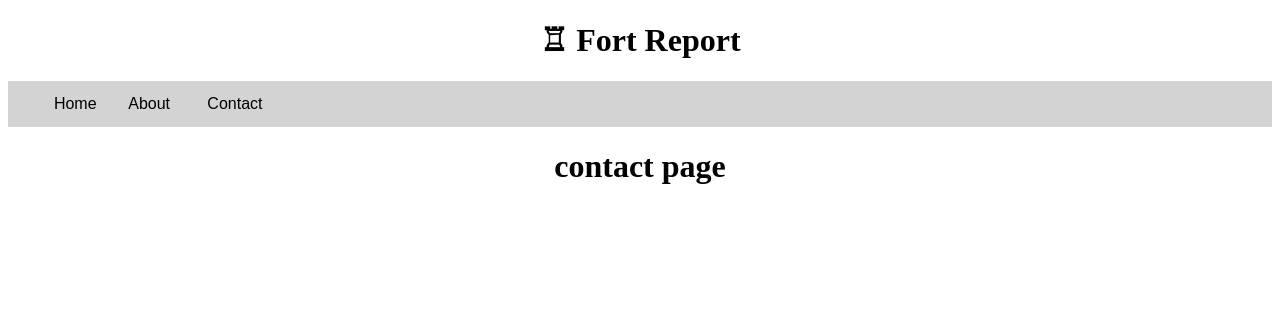
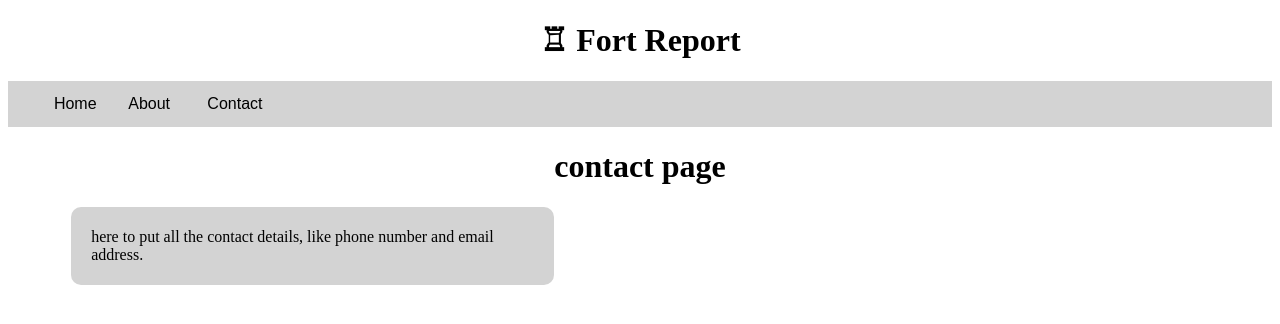
Before and after one commit to Filb88/just-test, a React (Create React App) app: page /contact in a window 1280 px wide. Shown: the top 324 px of the page. Built offline with nearby package versions, Linux system fonts and the light colour scheme; a web font is replaced by a local one.

Commit message:
Update Contact.js

```diff
--- a/src/pages/Contact.js
+++ b/src/pages/Contact.js
@@ -5,6 +5,12 @@ export default function Contact() {
     <>
       <Header />
       <h1>contact page</h1>
+      <div className="column">
+        <p>
+          here to put all the contact details, like phone number and email
+          address.
+        </p>
+      </div>
     </>
   );
 }
```
